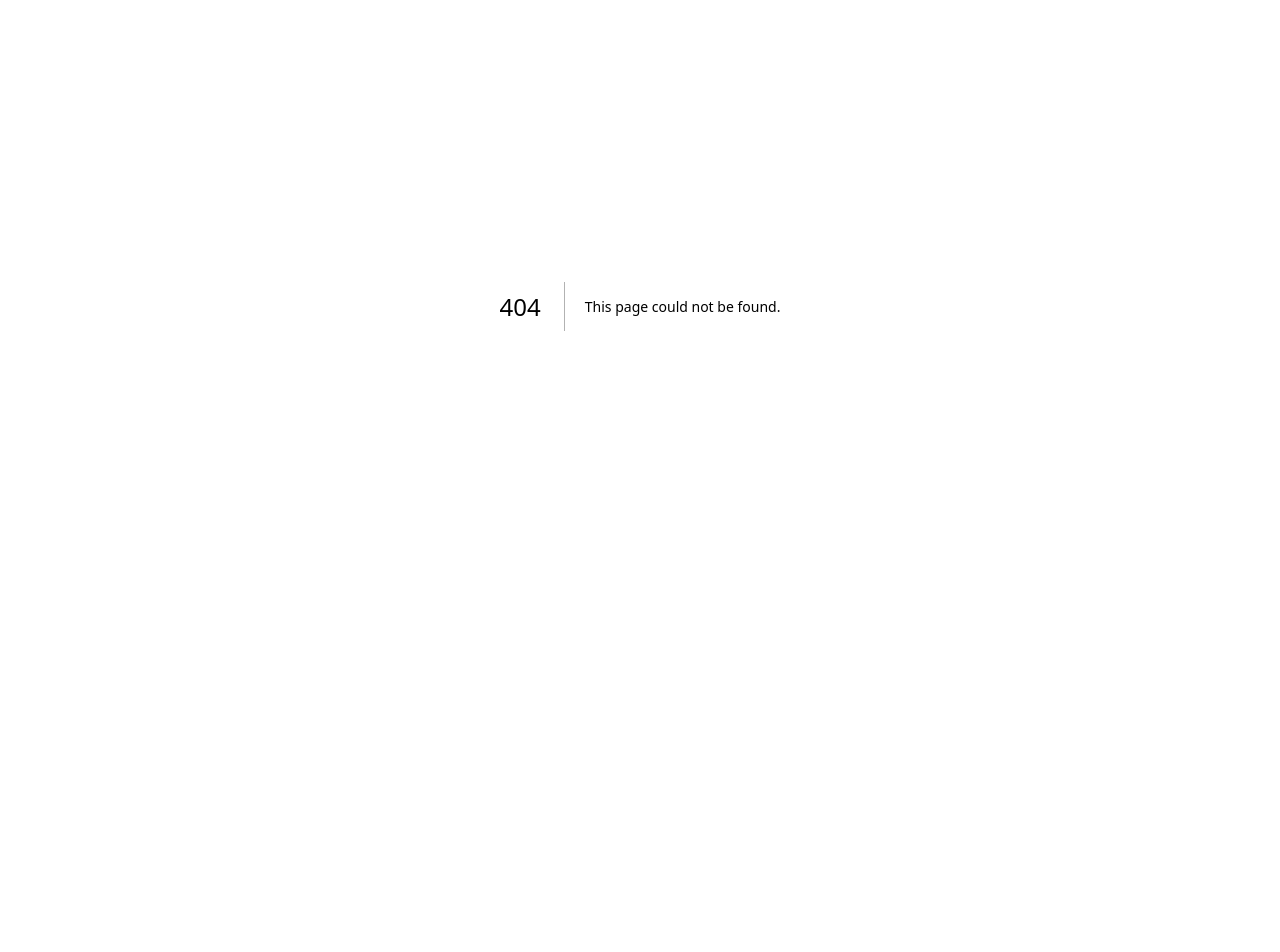
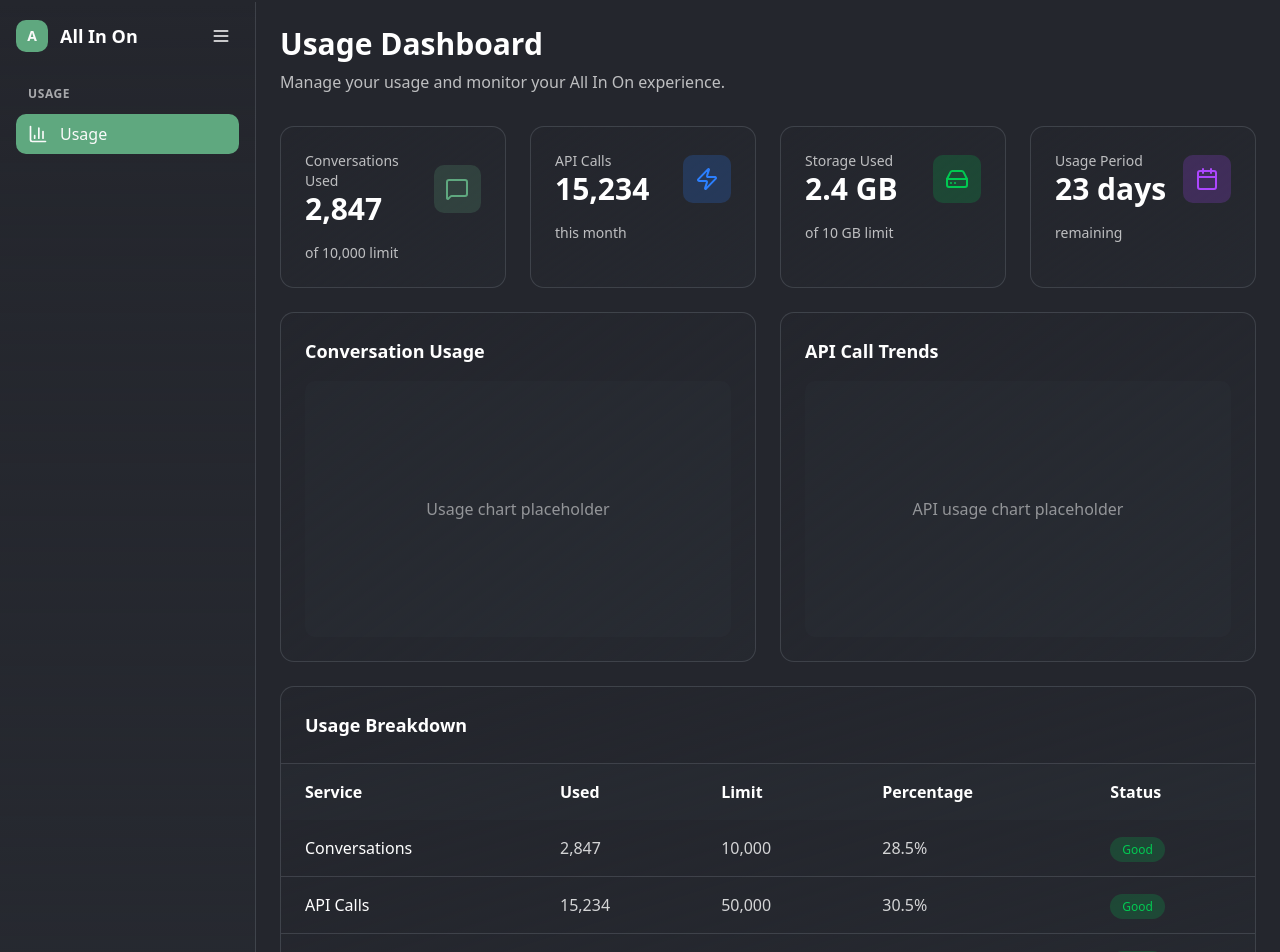
Before and after one commit to nati-d/All_in_One_AI, a Next.js app: page /dashboard in a window 1280 px wide. Before the commit this address had no page. Shown: the part 94-1046 px from the top of the page. Before the commit the page ends 800 px from the top, so only its background shows below. Built offline with nearby package versions, Linux system fonts and the light colour scheme.

Commit message:
Add DashboardPage component with sidebar navigation and usage statistics

```diff
--- /dev/null
+++ b/app/dashboard/page.tsx
@@ -0,0 +1,227 @@
+"use client";
+
+import {useState} from "react";
+import Link from "next/link";
+import {BarChart3, Menu, MessageSquare, Zap, HardDrive, Calendar} from "lucide-react";
+
+export default function DashboardPage() {
+	const [activeSidebar, setActiveSidebar] = useState("usage");
+	const [sidebarCollapsed, setSidebarCollapsed] = useState(false);
+
+	const sidebarItems = {
+		usage: [{name: "Usage", icon: "BarChart3", active: true}],
+	};
+
+	const currentItems = sidebarItems[activeSidebar as keyof typeof sidebarItems];
+
+	return (
+		<div className='min-h-screen bg-background pt-24'>
+			<div className='flex'>
+				{/* Sidebar */}
+				<div
+					className={`bg-gradient-to-b from-background to-secondary/10 border-r border-border/20 transition-all duration-300 ${
+						sidebarCollapsed ? "w-16" : "w-64"
+					}`}
+				>
+					<div className='p-4'>
+						{/* Sidebar Header */}
+						<div className='flex items-center justify-between mb-6'>
+							{!sidebarCollapsed && (
+								<div className='flex items-center'>
+									<div className='w-8 h-8 bg-primary rounded-lg flex items-center justify-center mr-3'>
+										<span className='text-primary-foreground font-bold text-sm'>A</span>
+									</div>
+									<span className='text-lg font-bold text-foreground'>All In On</span>
+								</div>
+							)}
+							<button
+								onClick={() => setSidebarCollapsed(!sidebarCollapsed)}
+								className='p-2 rounded-lg hover:bg-secondary/20 transition-colors'
+							>
+								<Menu className='w-5 h-5 text-foreground' />
+							</button>
+						</div>
+
+						{/* Sidebar Navigation */}
+						<div className='space-y-2'>
+							{Object.entries(sidebarItems).map(([key, items]) => (
+								<div
+									key={key}
+									className='space-y-1'
+								>
+									{!sidebarCollapsed && (
+										<div className='text-xs font-semibold text-foreground/60 uppercase tracking-wider px-3 py-2'>{key}</div>
+									)}
+									{items.map((item, index) => {
+										const IconComponent = item.icon === "BarChart3" ? BarChart3 : BarChart3;
+										return (
+											<button
+												key={index}
+												onClick={() => setActiveSidebar(key)}
+												className={`w-full flex items-center px-3 py-2 rounded-lg transition-all duration-200 ${
+													activeSidebar === key && item.active
+														? "bg-primary text-primary-foreground"
+														: "text-foreground/70 hover:bg-secondary/20 hover:text-foreground"
+												}`}
+											>
+												<IconComponent className='w-5 h-5 mr-3' />
+												{!sidebarCollapsed && <span className='font-medium'>{item.name}</span>}
+											</button>
+										);
+									})}
+								</div>
+							))}
+						</div>
+					</div>
+				</div>
+
+				{/* Main Content */}
+				<div className='flex-1 p-6'>
+					{/* Header */}
+					<div className='mb-8'>
+						<h1 className='text-3xl font-bold text-foreground mb-2'>{activeSidebar.charAt(0).toUpperCase() + activeSidebar.slice(1)} Dashboard</h1>
+						<p className='text-foreground/70'>Manage your {activeSidebar} and monitor your All In On experience.</p>
+					</div>
+
+					{/* Dashboard Content */}
+					{activeSidebar === "usage" && <UsageContent />}
+				</div>
+			</div>
+		</div>
+	);
+}
+
+function UsageContent() {
+	return (
+		<div className='space-y-6'>
+			{/* Usage Stats Cards */}
+			<div className='grid grid-cols-1 md:grid-cols-2 lg:grid-cols-4 gap-6'>
+				<div className='bg-gradient-to-br from-background to-secondary/10 p-6 rounded-xl border border-border/20'>
+					<div className='flex items-center justify-between'>
+						<div>
+							<p className='text-foreground/70 text-sm'>Conversations Used</p>
+							<p className='text-3xl font-bold text-foreground'>2,847</p>
+						</div>
+						<div className='w-12 h-12 bg-primary/20 rounded-lg flex items-center justify-center'>
+							<MessageSquare className='w-6 h-6 text-primary' />
+						</div>
+					</div>
+					<div className='mt-4 flex items-center text-sm'>
+						<span className='text-foreground/70'>of 10,000 limit</span>
+					</div>
+				</div>
+
+				<div className='bg-gradient-to-br from-background to-secondary/10 p-6 rounded-xl border border-border/20'>
+					<div className='flex items-center justify-between'>
+						<div>
+							<p className='text-foreground/70 text-sm'>API Calls</p>
+							<p className='text-3xl font-bold text-foreground'>15,234</p>
+						</div>
+						<div className='w-12 h-12 bg-blue-500/20 rounded-lg flex items-center justify-center'>
+							<Zap className='w-6 h-6 text-blue-500' />
+						</div>
+					</div>
+					<div className='mt-4 flex items-center text-sm'>
+						<span className='text-foreground/70'>this month</span>
+					</div>
+				</div>
+
+				<div className='bg-gradient-to-br from-background to-secondary/10 p-6 rounded-xl border border-border/20'>
+					<div className='flex items-center justify-between'>
+						<div>
+							<p className='text-foreground/70 text-sm'>Storage Used</p>
+							<p className='text-3xl font-bold text-foreground'>2.4 GB</p>
+						</div>
+						<div className='w-12 h-12 bg-green-500/20 rounded-lg flex items-center justify-center'>
+							<HardDrive className='w-6 h-6 text-green-500' />
+						</div>
+					</div>
+					<div className='mt-4 flex items-center text-sm'>
+						<span className='text-foreground/70'>of 10 GB limit</span>
+					</div>
+				</div>
+
+				<div className='bg-gradient-to-br from-background to-secondary/10 p-6 rounded-xl border border-border/20'>
+					<div className='flex items-center justify-between'>
+						<div>
+							<p className='text-foreground/70 text-sm'>Usage Period</p>
+							<p className='text-3xl font-bold text-foreground'>23 days</p>
+						</div>
+						<div className='w-12 h-12 bg-purple-500/20 rounded-lg flex items-center justify-center'>
+							<Calendar className='w-6 h-6 text-purple-500' />
+						</div>
+					</div>
+					<div className='mt-4 flex items-center text-sm'>
+						<span className='text-foreground/70'>remaining</span>
+					</div>
+				</div>
+			</div>
+
+			{/* Usage Charts */}
+			<div className='grid grid-cols-1 lg:grid-cols-2 gap-6'>
+				<div className='bg-gradient-to-br from-background to-secondary/10 p-6 rounded-xl border border-border/20'>
+					<h3 className='text-lg font-semibold text-foreground mb-4'>Conversation Usage</h3>
+					<div className='h-64 bg-secondary/10 rounded-lg flex items-center justify-center'>
+						<span className='text-foreground/50'>Usage chart placeholder</span>
+					</div>
+				</div>
+
+				<div className='bg-gradient-to-br from-background to-secondary/10 p-6 rounded-xl border border-border/20'>
+					<h3 className='text-lg font-semibold text-foreground mb-4'>API Call Trends</h3>
+					<div className='h-64 bg-secondary/10 rounded-lg flex items-center justify-center'>
+						<span className='text-foreground/50'>API usage chart placeholder</span>
+					</div>
+				</div>
+			</div>
+
+			{/* Usage Details Table */}
+			<div className='bg-gradient-to-br from-background to-secondary/10 rounded-xl border border-border/20 overflow-hidden'>
+				<div className='p-6 border-b border-border/20'>
+					<h3 className='text-lg font-semibold text-foreground'>Usage Breakdown</h3>
+				</div>
+				<div className='overflow-x-auto'>
+					<table className='w-full'>
+						<thead className='bg-secondary/10'>
+							<tr>
+								<th className='text-left py-4 px-6 font-semibold text-foreground'>Service</th>
+								<th className='text-left py-4 px-6 font-semibold text-foreground'>Used</th>
+								<th className='text-left py-4 px-6 font-semibold text-foreground'>Limit</th>
+								<th className='text-left py-4 px-6 font-semibold text-foreground'>Percentage</th>
+								<th className='text-left py-4 px-6 font-semibold text-foreground'>Status</th>
+							</tr>
+						</thead>
+						<tbody className='divide-y divide-border/20'>
+							<tr className='hover:bg-secondary/5 transition-colors'>
+								<td className='py-4 px-6 text-foreground font-medium'>Conversations</td>
+								<td className='py-4 px-6 text-foreground/80'>2,847</td>
+								<td className='py-4 px-6 text-foreground/80'>10,000</td>
+								<td className='py-4 px-6 text-foreground/80'>28.5%</td>
+								<td className='py-4 px-6'>
+									<span className='px-3 py-1 rounded-full text-xs font-medium bg-green-500/20 text-green-500'>Good</span>
+								</td>
+							</tr>
+							<tr className='hover:bg-secondary/5 transition-colors'>
+								<td className='py-4 px-6 text-foreground font-medium'>API Calls</td>
+								<td className='py-4 px-6 text-foreground/80'>15,234</td>
+								<td className='py-4 px-6 text-foreground/80'>50,000</td>
+								<td className='py-4 px-6 text-foreground/80'>30.5%</td>
+								<td className='py-4 px-6'>
+									<span className='px-3 py-1 rounded-full text-xs font-medium bg-green-500/20 text-green-500'>Good</span>
+								</td>
+							</tr>
+							<tr className='hover:bg-secondary/5 transition-colors'>
+								<td className='py-4 px-6 text-foreground font-medium'>Storage</td>
+								<td className='py-4 px-6 text-foreground/80'>2.4 GB</td>
+								<td className='py-4 px-6 text-foreground/80'>10 GB</td>
+								<td className='py-4 px-6 text-foreground/80'>24.0%</td>
+								<td className='py-4 px-6'>
+									<span className='px-3 py-1 rounded-full text-xs font-medium bg-green-500/20 text-green-500'>Good</span>
+								</td>
+							</tr>
+						</tbody>
+					</table>
+				</div>
+			</div>
+		</div>
+	);
+}
```
